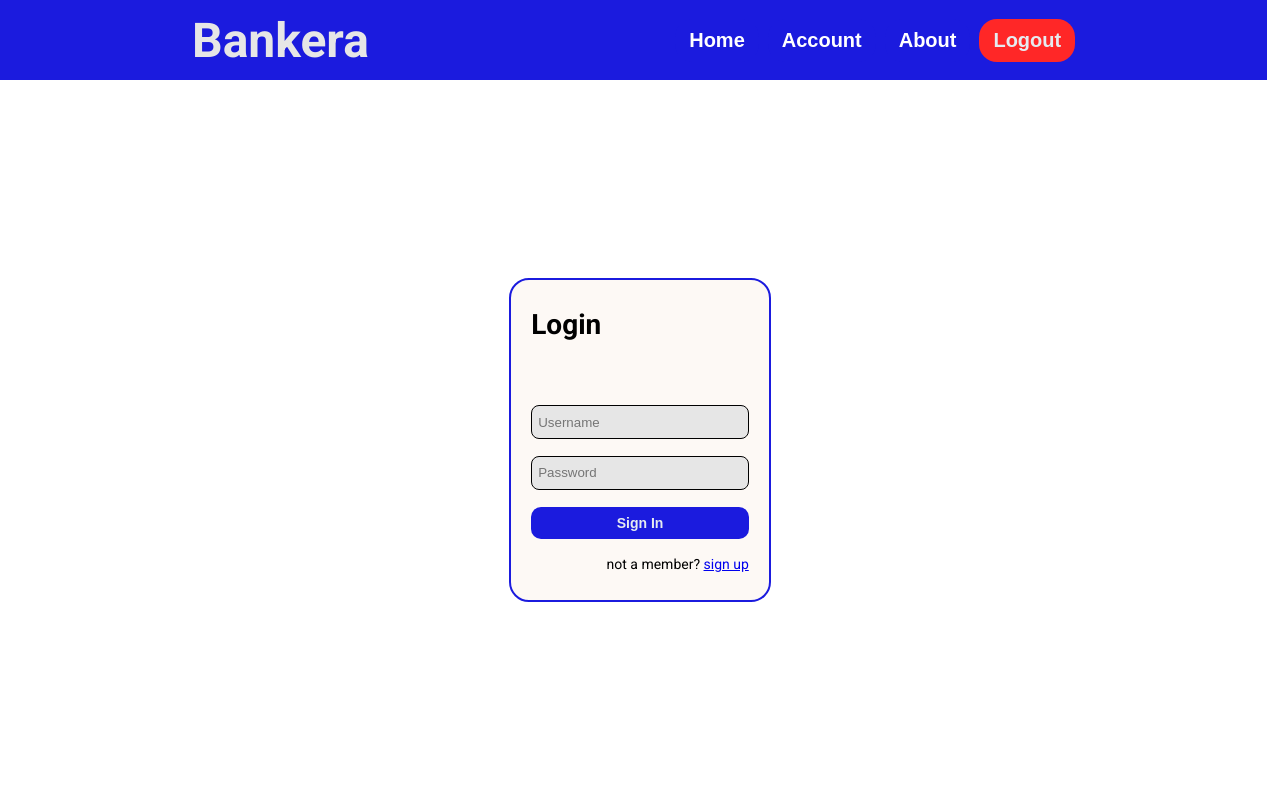
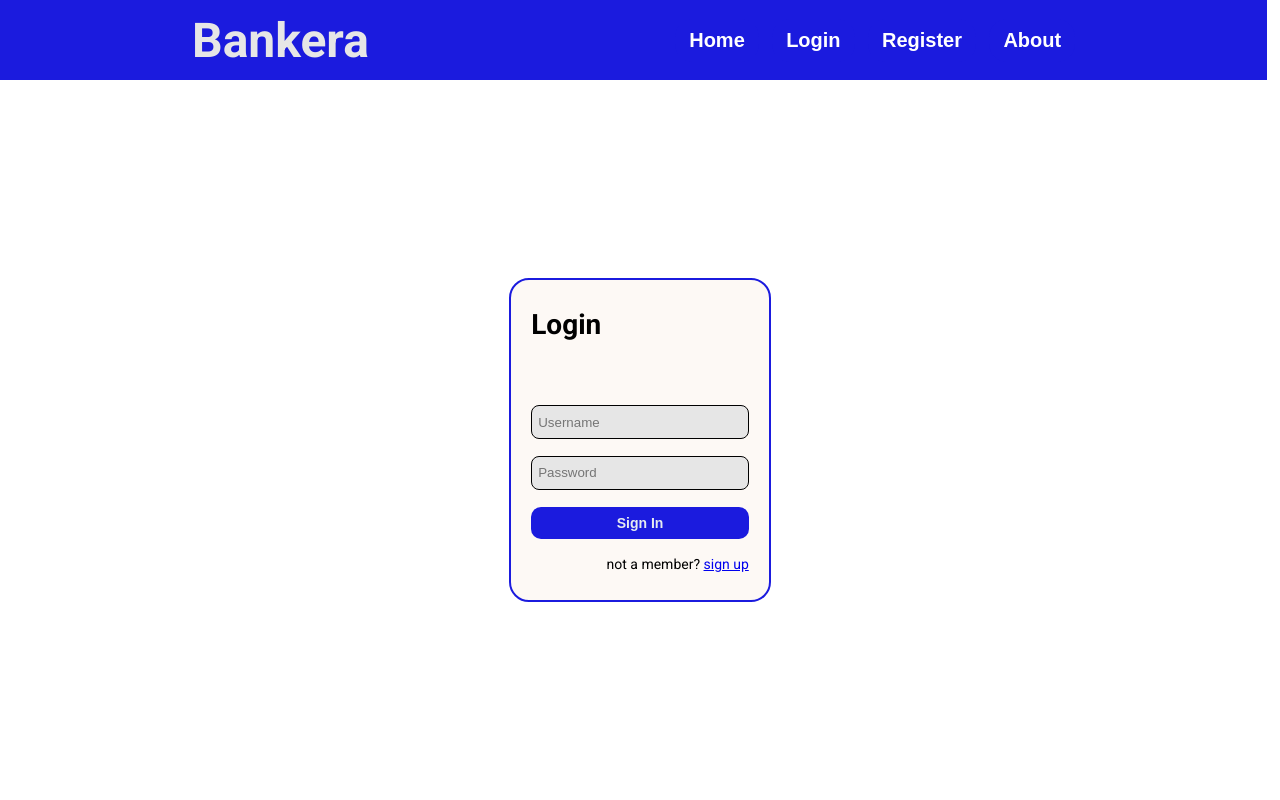
Before and after one commit to hassankhalil33/bankera-frontend, a React (Create React App) app: page /login in a window 1280 px wide. Shown: the top 800 px of the page. Built offline with nearby package versions, Linux system fonts and the light colour scheme.

Commit message:
Implemented Basic Login/Logout Mechanic

```diff
--- a/src/App.jsx
+++ b/src/App.jsx
@@ -1,12 +1,12 @@
 import React from 'react';
 import "./App.css";
 import { createBrowserRouter, RouterProvider } from 'react-router-dom';
+import { UserContextProvider } from './contexts/UserContext';
 import RegisterPage from './screens/RegisterPage';
 import LoginPage from './screens/LoginPage';
 import AboutPage from './screens/AboutPage';
 import HomePage from './screens/HomePage';
 import ProfilePage from './screens/ProfilePage';
-import { UserContextProvider } from './contexts/UserContext';
 
 const router = createBrowserRouter([
   {
--- a/src/components/NavBar.jsx
+++ b/src/components/NavBar.jsx
@@ -1,9 +1,10 @@
-import React, { useState } from "react";
+import React, { useContext } from "react";
 import Button from "./Button";
 import { useNavigate } from "react-router-dom";
+import { UserContext } from "../contexts/UserContext";
 
 const NavBar = () => {
-  const [isAuth, setIsAuth] = useState(true);
+  const { jwt, setJWT } = useContext(UserContext);
   const navigate = useNavigate();
 
   const handleHomeButton = () => {
@@ -22,7 +23,8 @@ const NavBar = () => {
     navigate("/profile");
   };
   const handleLogoutButton = () => {
-    setIsAuth(false);
+    setJWT("");
+    navigate("/");
   };
 
   return (
@@ -33,7 +35,7 @@ const NavBar = () => {
           Home
         </Button>
         {
-          isAuth ?
+          jwt ?
             <>
               < Button onPress={handleAccountButton} size="large" color="navbar">
                 Account
--- a/src/screens/LoginPage.jsx
+++ b/src/screens/LoginPage.jsx
@@ -1,24 +1,24 @@
-import React, { useState } from "react";
+import React, { useContext, useState } from "react";
 import Input from "../components/Input";
 import Button from "../components/Button";
 import NavBar from "../components/NavBar";
-import { Link } from "react-router-dom";
+import { Link, useNavigate } from "react-router-dom";
 import Footer from "../components/Footer";
-
-const handleLogin = (e) => {
-  e.preventDefault();
-  console.log("Logged In!");
-};
+import { UserContext } from "../contexts/UserContext";
 
 const LoginPage = () => {
+  const { setJWT } = useContext(UserContext);
+  const navigate = useNavigate();
   const [username, setUsername] = useState("");
   const [password, setPassword] = useState("");
 
-  const handleUserChange = (e) => {
-    setUsername(e.target.value);
-  };
-  const handlePasswordChange = (e) => {
-    setPassword(e.target.value);
+  const handleUserChange = (e) => setUsername(e.target.value);
+  const handlePasswordChange = (e) => setPassword(e.target.value);
+
+  const handleLogin = (e) => {
+    e.preventDefault();
+    setJWT("logged.in");
+    navigate("/profile");
   };
 
   return (
```
